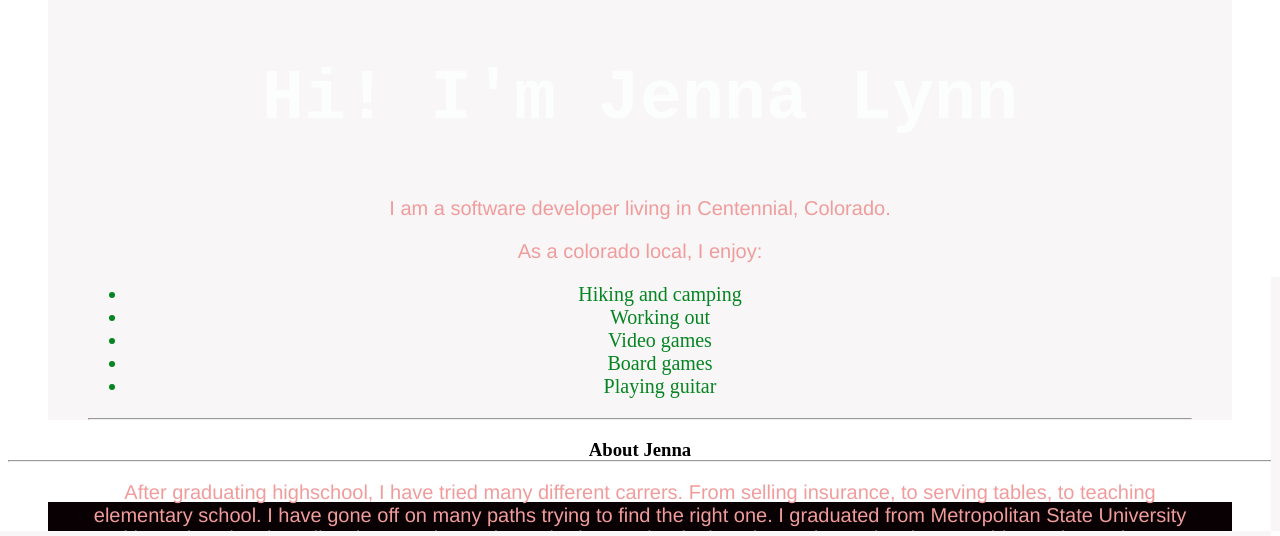
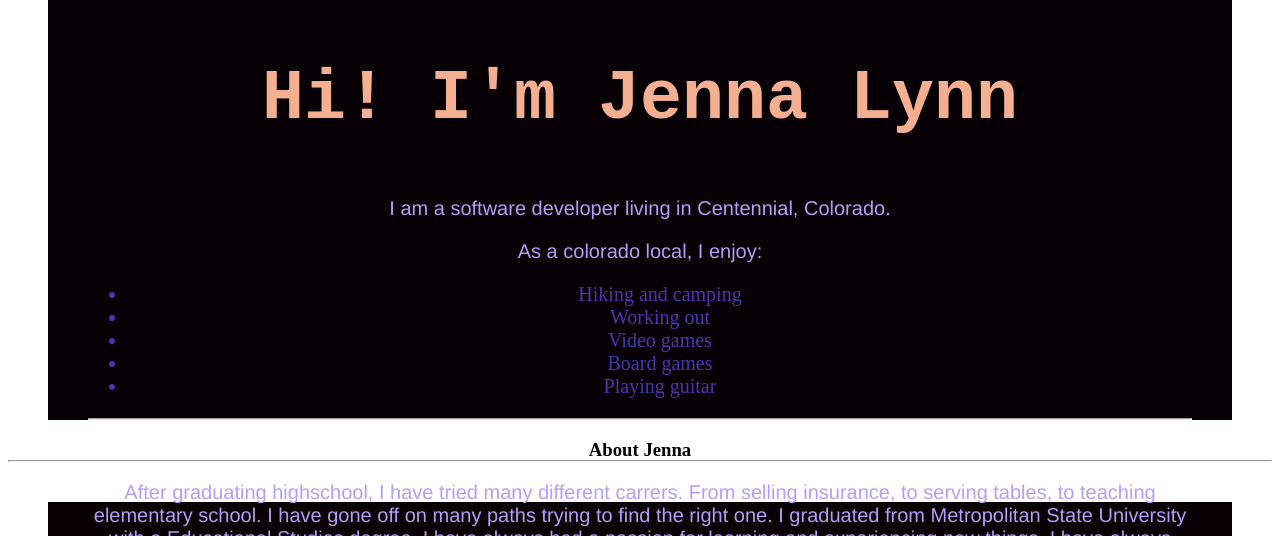
Before and after one commit to Adrenalynn29/JennaLynnProfile, a plain HTML site: page index.html in a window 1280 px wide. Shown: the part 740-1276 px from the top of the page. Drawn offline with Linux system fonts and the light colour scheme.

Commit message:
Add files via upload

```diff
--- a/style.css
+++ b/style.css
@@ -1,25 +1,25 @@
 /* the body of my sites styling */
 h1 {
   font-family: 'Courier New', Courier, monospace;
-  color: rgb(252, 253, 253);
+  color: rgb(243, 175, 144);
   font-size: 70px;
 }
 
 h2 {
   font-family: 'Courier New', Courier, monospace;
-  color: rgb(249, 245, 250);
+  color: rgb(234, 178, 248);
   font-size: 25px;
 }
 p {
   font-family: 'Franklin Gothic Medium', 'Arial Narrow', Arial, sans-serif;
-  color: rgb(241, 156, 156);
+  color: rgb(178, 159, 248);
   font-size: 20px;
 
   /*lists*/
 }
 ul {
   font-family: 'Times New Roman', Times, serif;
-  color: rgb(5, 133, 33);
+  color: rgb(73, 55, 177);
   font-size: 20px;
 }
 
@@ -40,18 +40,18 @@ margin: 40px;
  }
 
 main {
-background-color: rgb(248, 246, 247);
+background-color: rgb(7, 0, 4);
 height: 900px;
 padding: 40px;
 margin: 40px;
  }
 
- footer {
-  background-color: rgb(8, 0, 3);
-  height: 50px;
-  padding: 40px;
-  margin: 40px;
-   }
+footer {
+background-color: rgb(8, 0, 3);
+height: 10px;
+padding: 20px;
+margin: 40px;
+ }
 /* article */
  .happy {
   margin: 0;
```
